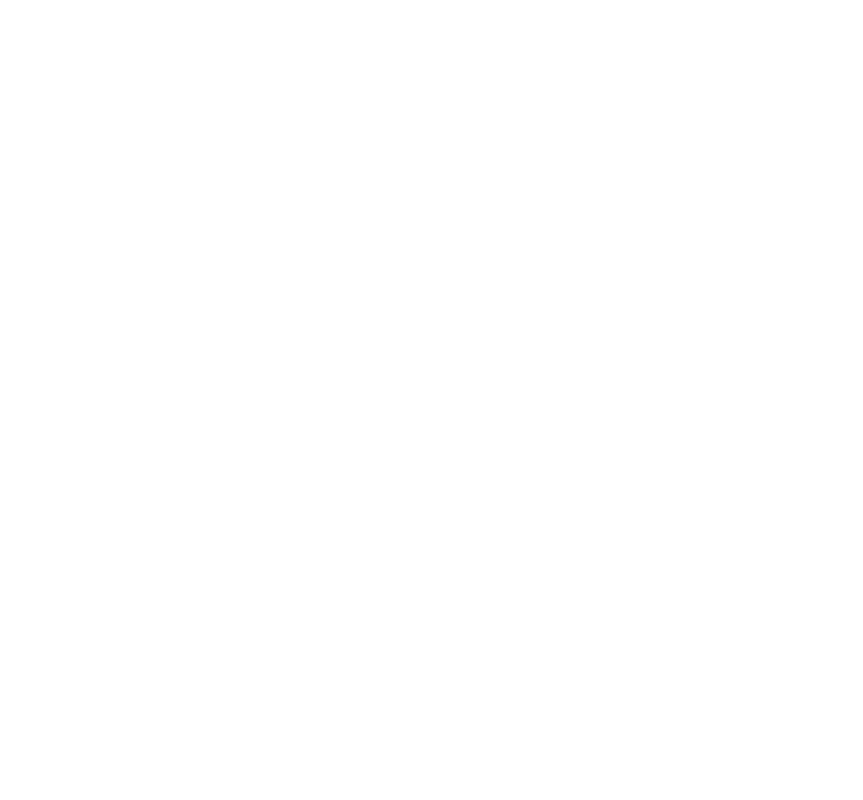
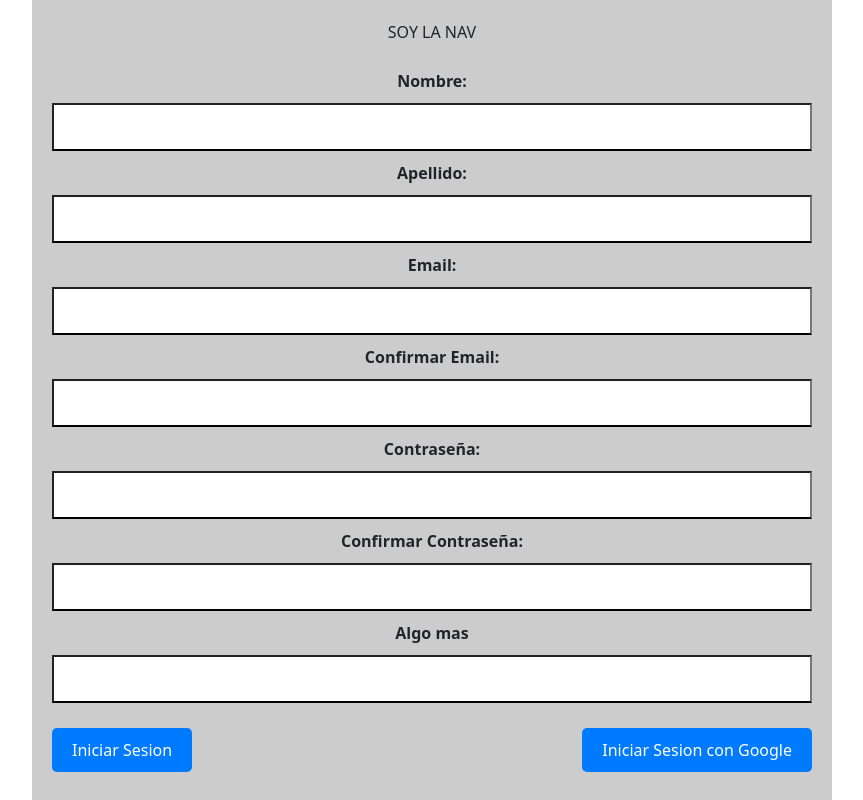
Before and after one commit to Xavimont0409/Proyecto-Final, a React (Create React App) app in the folder client/: page /inicioSesion in a window 1280 px wide. Before the commit this address had no page. Shown: the whole page, without its empty margins (208-1071 px from the left). Built offline with nearby package versions, Linux system fonts and the light colour scheme.

Commit message:
FormInicioSesion hecho

```diff
--- a/client/src/App.js
+++ b/client/src/App.js
@@ -1,7 +1,7 @@
 import './App.css';
 import { Route} from 'react-router-dom';
 import { Routes } from 'react-router-dom';
-import {EmpleoDetail, Empleos, Landing, LandingEmpresa, IniciarSesion} from './views';
+import {EmpleoDetail, Empleos, Landing, LandingEmpresa, IniciarSesion, FormRegister} from './views';
 import 'bootstrap/dist/css/bootstrap.min.css'
 import NavBarCliente from './components/NavBar/NavBarLog';
 
@@ -9,17 +9,15 @@
 function App() {
   return (
     <div className="App">
-
       <Routes>
-        <Route  exact path="/" element={<Landing/>}></Route>
-        <Route path ="/empleoDetail/:detailId" element={<EmpleoDetail/>} />
-        <Route path='/empleos' element={<Empleos></Empleos>}></Route>
-        <Route path="/empresa" element={<LandingEmpresa/>}></Route>
-        <Route path="/navbarCliente" element={<NavBarCliente/>}></Route>
-        <Route path="/iniciarSesion" element={<IniciarSesion/>}></Route>
+        <Route exact path="/" element={<Landing />}></Route>
+        <Route path="/empleoDetail/:detailId" element={<EmpleoDetail />} />
+        <Route path="/empleos" element={<Empleos></Empleos>}></Route>
+        <Route path="/empresa" element={<LandingEmpresa />}></Route>
+        <Route path="/navbarCliente" element={<NavBarCliente />}></Route>
+        <Route path="/iniciarSesion" element={<IniciarSesion />}></Route>
+        <Route path="/inicioSesion" element={<FormRegister />}></Route>
       </Routes>
-
-
     </div>
   );
 }
--- /dev/null
+++ b/client/src/views/IniciarSesion/FormRegister.jsx
@@ -0,0 +1,58 @@
+import style from './FormRegister.module.css';
+
+const FormRegister = () => {
+
+    return (
+<div className={style["form-wrapper"]}>
+  <form>
+    <div className={style["nav-wrapper"]}>
+      <nav>SOY LA NAV</nav>
+    </div>
+    <div className={style["input-wrapper"]}>
+      <div>
+        <label htmlFor="nombre">Nombre:</label>
+        <input type="text" id="nombre" name="nombre" />
+        <span></span>
+      </div>
+      <div>
+        <label htmlFor="apellido">Apellido:</label>
+        <input type="text" id="apellido" name="apellido" />
+        <span></span>
+      </div>
+      <div>
+        <label htmlFor="email">Email:</label>
+        <input type="email" id="email" name="email" />
+        <span></span>
+      </div>
+      <div>
+        <label htmlFor="confirmar-email">Confirmar Email:</label>
+        <input type="email" id="confirmar-email" name="confirmar-email" />
+        <span></span>
+      </div>
+      <div>
+        <label htmlFor="contrasena">Contraseña:</label>
+        <input type="password" id="contrasena" name="contrasena" />
+        <span></span>
+      </div>
+      <div>
+        <label htmlFor="confirmar-contrasena">Confirmar Contraseña:</label>
+        <input type="password" id="confirmar-contrasena" name="confirmar-contrasena" />
+        <span></span>
+      </div>
+      <div>
+        <label htmlFor="otro">Algo mas</label>
+        <input type="text" id="otro" name="otro" />
+        <span></span>
+      </div>
+    </div>
+    <div className={style["button-wrapper"]}>
+      <button type="submit">Iniciar Sesion</button>
+      <button type="button">Iniciar Sesion con Google</button>
+    </div>
+  </form>
+</div>
+
+    )
+};
+
+export default FormRegister;
--- /dev/null
+++ b/client/src/views/IniciarSesion/FormRegister.module.css
@@ -0,0 +1,60 @@
+.form-wrapper {
+    max-width: 800px;
+    margin: 0 auto;
+    padding: 20px;
+    background-color: #ccc;
+    min-height: 100vh;
+}
+
+.nav-wrapper {
+    margin-bottom: 25px;
+}
+
+.input-wrapper {
+    display: flex;
+    flex-direction: column;
+    gap: 10px;
+    margin-bottom: 25px;
+}
+
+.input-wrapper div {
+    display: flex;
+    flex-direction: column;
+    gap: 10px;
+}
+
+.input-wrapper label {
+    font-weight: bold;
+}
+
+.input-wrapper input {
+    padding: 10px;
+    border-bottom: 2px solid;
+}
+
+.input-wrapper input:focus {
+    outline: none;
+    border-bottom: 2px solid #007bff;
+}
+
+.input-wrapper span {
+    display: none;
+}
+
+.button-wrapper {
+    display: flex;
+    justify-content: space-between;
+}
+
+.button-wrapper button {
+    padding: 10px 20px;
+    border: none;
+    border-radius: 5px;
+    color: #fff;
+    background-color: #007bff;
+    cursor: pointer;
+}
+
+.button-wrapper button:hover {
+    background-color: #0062cc;
+}
--- a/client/src/views/Landing/Landing.jsx
+++ b/client/src/views/Landing/Landing.jsx
@@ -5,17 +5,19 @@
 const Landing = () => {
 
     return (
-        <div className='{style.landingDiv}'>
-            <nav></nav>
-            <div className='{style.imgDiv}'>
-                <img src={img} className='{style.img}'/>
-            </div>
-            <div className='{style.searchDiv}'>
-                <input className='{style.input}' placeholder=''/>
-                <Button>Busca Tu Trabajo</Button>
-            </div>
-            <div>
-                <p>Somos la mejor aplicacion loco, usanos</p>
+        <div className={style.landingDiv}>
+            <nav>SOY LA NAV</nav>
+            <div className={style.container}>
+                <div className={style.imgDiv}>
+                    <img src={img} className={style.img}/>
+                </div>
+                <div className={style.searchDiv}>
+                    <input className={style.input} placeholder=''/>
+                    <Button>Busca Tu Trabajo</Button>
+                    <div className={style.paragraph}>
+                        <p>Somos la mejor aplicacion loco, usanos</p>
+                    </div>
+                </div>
             </div>
         </div>
     )
--- a/client/src/views/Landing/Landing.module.css
+++ b/client/src/views/Landing/Landing.module.css
@@ -0,0 +1,31 @@
+.landingDiv{
+
+}
+
+.container{
+    display: -webkit-flex;
+    display: flex;
+    border: 3px solid black;
+}
+
+.imgDiv{
+    border: 3px solid red;
+}
+
+.img{
+    border: 3px solid blue;
+}
+
+.searchDiv{
+display: flex;
+flex-direction: column;
+border: 3px solid yellow;
+}
+
+.input{
+    border: 3px solid green;
+}
+
+.paragraph{
+
+}
--- a/client/src/views/index.js
+++ b/client/src/views/index.js
@@ -4,5 +4,6 @@
 import LandingEmpresa from "./LandingEmpresa/LandingEmpresa";
 import Register from "./Register/Register";
 import IniciarSesion from "./IniciarSesion/IniciarSesion";
+import FormRegister from "./IniciarSesion/FormRegister";
 
-export {EmpleoDetail, Empleos, Landing, LandingEmpresa, Register, IniciarSesion}
+export {EmpleoDetail, Empleos, Landing, LandingEmpresa, Register, IniciarSesion, FormRegister}
```
